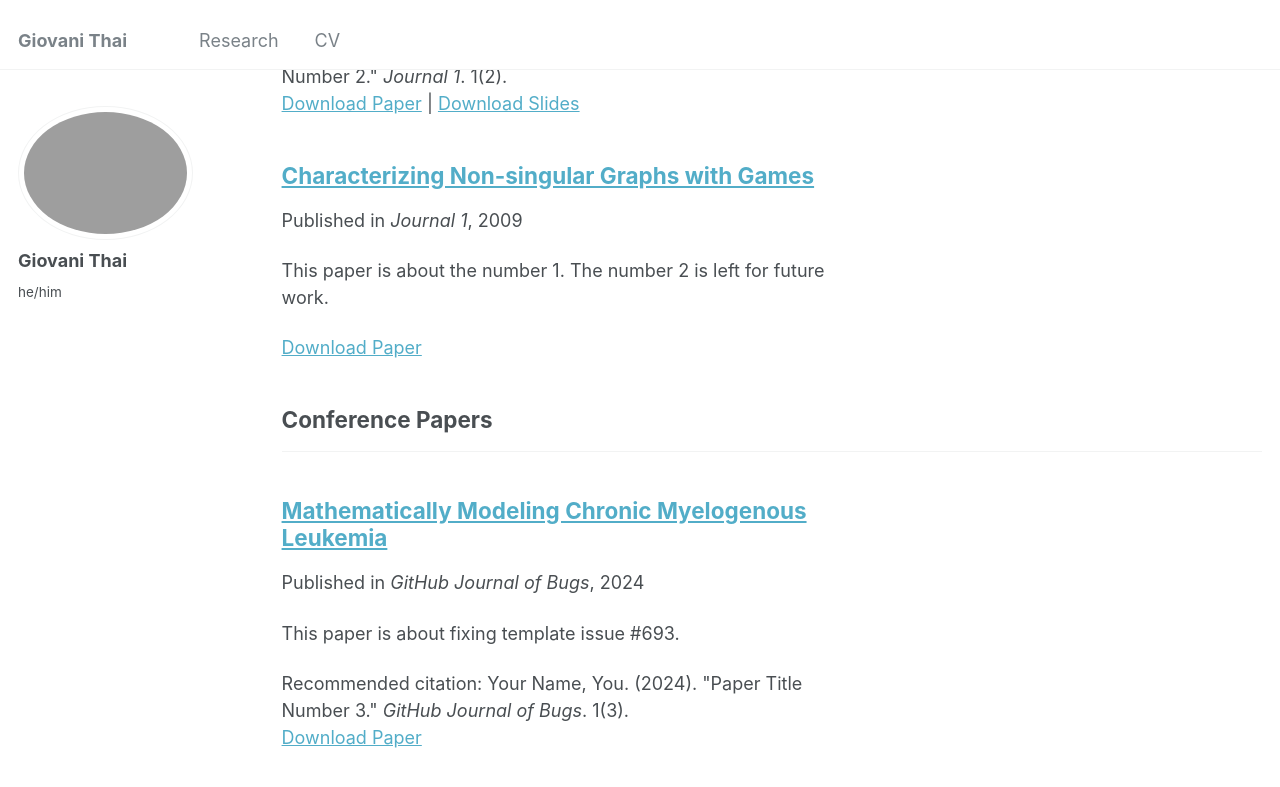
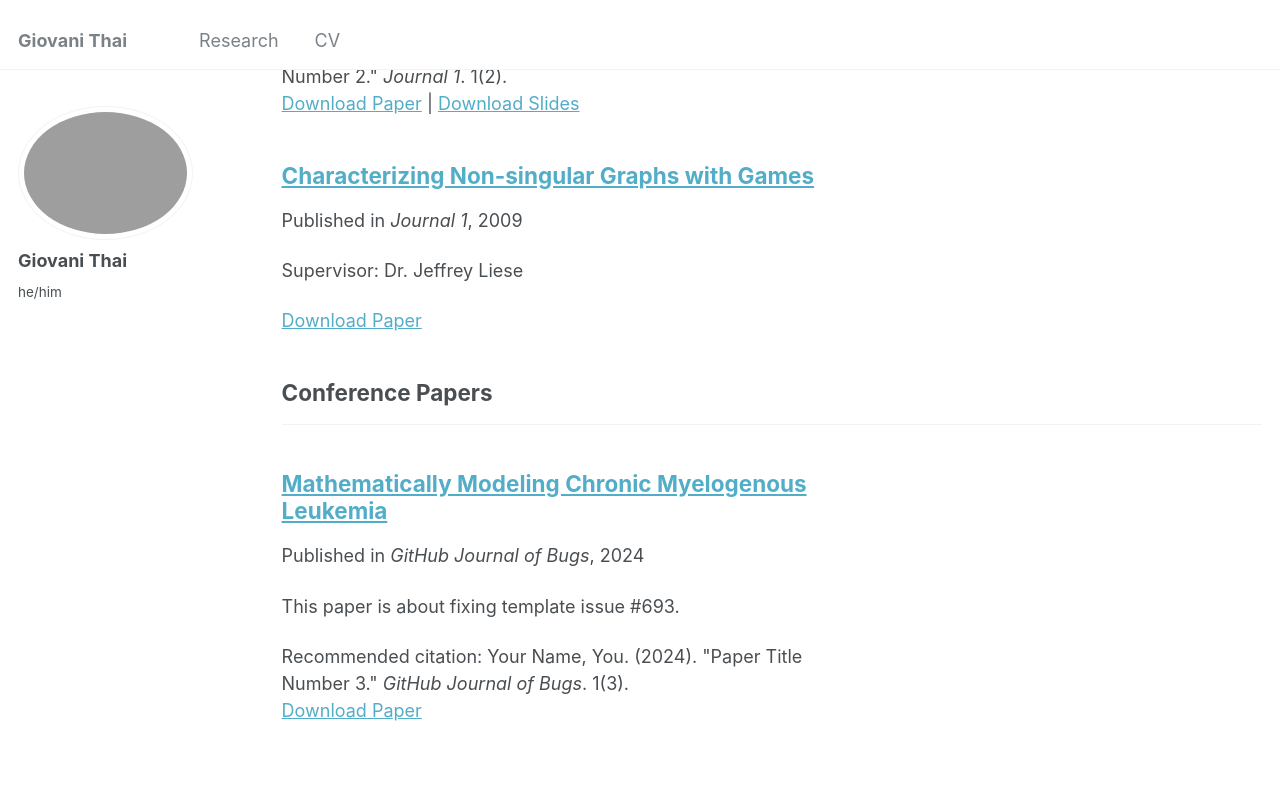
Before and after one commit to GioThai/giothai.github.io, a Jekyll site: the page built from _pages/publications.html, in a window 1280 px wide and 900 px high, scrolled down 760 px. Shown: the top 787 px of the window. Built offline with Jekyll 4.4.1, drawn with Linux system fonts in a browser that asks for light colours.

Commit message:
Update 2009-10-01-paper-title-number-1.md

```diff
--- a/_publications/2009-10-01-paper-title-number-1.md
+++ b/_publications/2009-10-01-paper-title-number-1.md
@@ -3,11 +3,11 @@
 collection: publications
 category: manuscripts
 permalink: /publication/2009-10-01-paper-title-number-1
-excerpt: 'This paper is about the number 1. The number 2 is left for future work.'
+excerpt: 'Supervisor: Dr. Jeffrey Liese'
 date: 2009-10-01
 venue: 'Journal 1'
-slidesurl: 'https://giothai.github.io/giothai.github.io/files/CSU_JMM_2022_Graphs_as_Games.pdf'
-paperurl: 'https://giothai.github.io/giothai.github.io/files/CSU_JMM_2022_Graphs_as_Games.pdf'
+slidesurl: 'https://giothai.github.io/files/CSU_JMM_2022_Graphs_as_Games.pdf'
+paperurl: 'https://giothai.github.io/files/Frost_Summer_Research_Poster_2022.pdf'
 #citation: 'Your Name, You. (2009). &quot;Paper Title Number 1.&quot; <i>Journal 1</i>. 1(1).'
 ---
 
```
